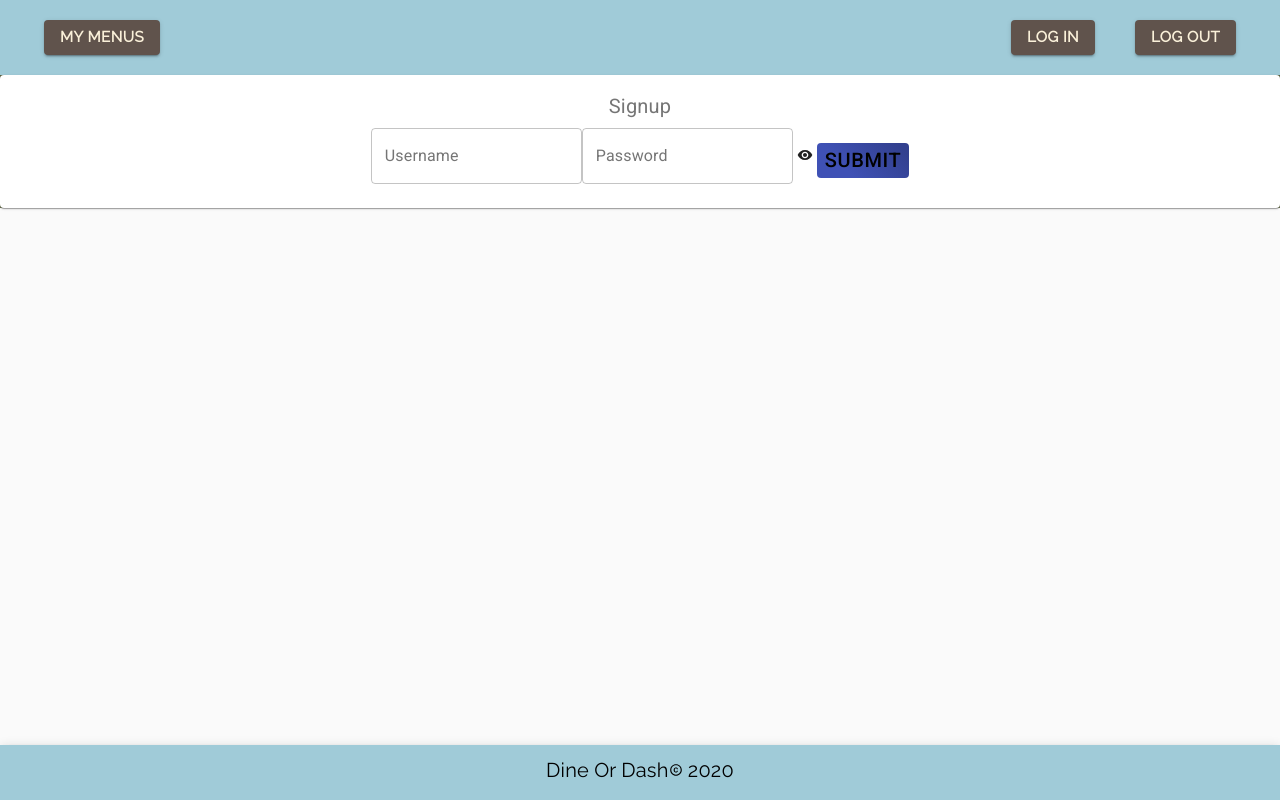
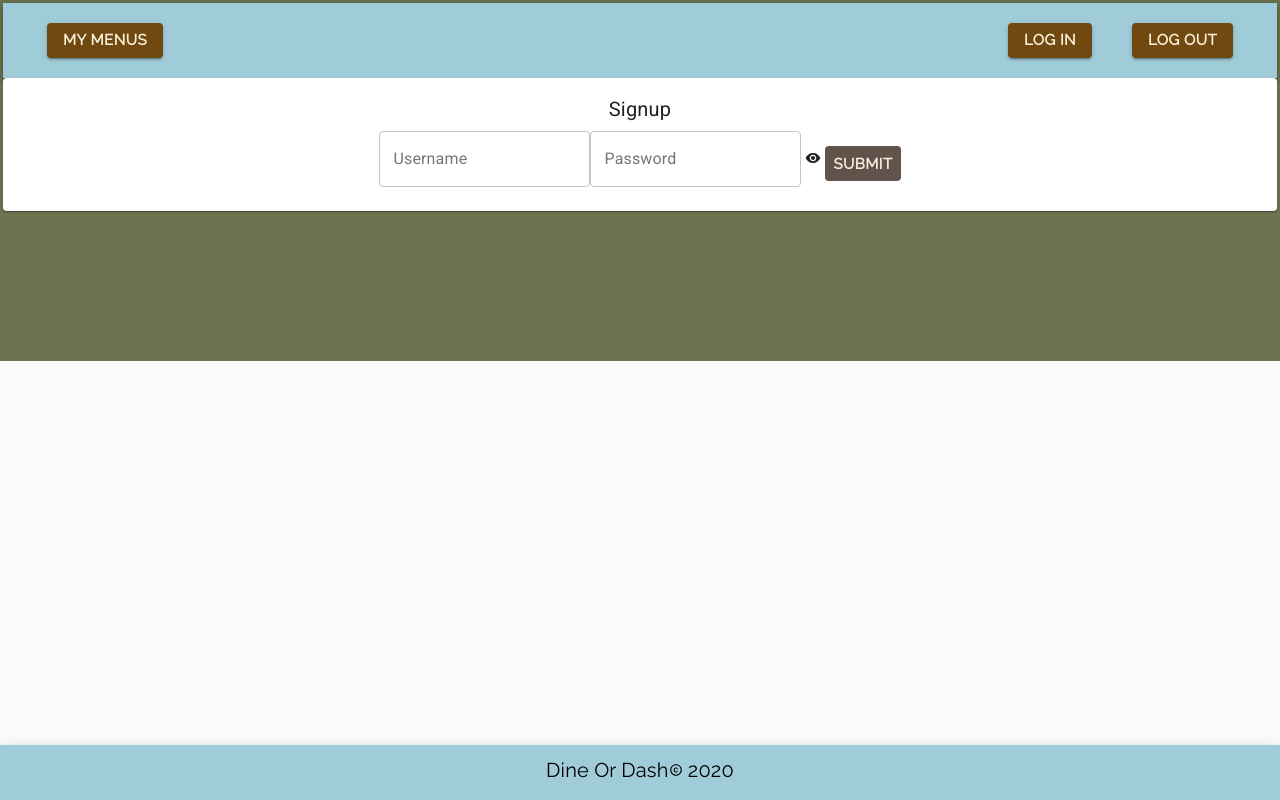
Before and after one commit to kddayhoff/dine-or-dash, a React (Create React App) app in the folder client/: page /signup in a window 1280 px wide. Built offline with nearby package versions, Linux system fonts and the light colour scheme; a web font is replaced by a local one.

Commit message:
login page 'perfected'. For now.

```diff
--- a/client/src/App.js
+++ b/client/src/App.js
@@ -10,8 +10,10 @@ import { BrowserRouter as Router, Route } from 'react-router-dom';
 const styles = {
 	app: {
 	  background: "#6b724e",
-	  backgroundSize: "100%"
-
+	  backgroundSize: "100%",
+	  border: 'solid',
+	  borderBottomWidth: 150,
+	  borderColor: "#6B724e"
 	}
 }
 
@@ -22,7 +24,7 @@ function App() {
 				<React.Fragment>
 					<Router>
 						<CssBaseline />
-						<Navbar />
+						<Navbar  />
 
 						<Route path='/dashboard/' component={Dashboard} />
 						<Route exact path='/signup' component={Signup} />
--- a/client/src/components/Layouts/Navbar.js
+++ b/client/src/components/Layouts/Navbar.js
@@ -10,19 +10,20 @@ import { Redirect} from "react-router-dom";
 import "./index.css"
 
 const fontText =  "Raleway, sans-serif";
+const btnColor = '#704911'
 
 const useStyles = makeStyles((theme) => ({
   root: {
     flexGrow: 1,
   },
   nav: {
-    background: '#a0cbd8',
+    background: '#a0cbd8'
   },
   title: {
     flexGrow: 1,
   },
   btns: {
-    background: '#60534c',
+    background: btnColor,
     color: '#faf0d9',
     fontFamily: fontText,
     fontWeight: 'bold',
@@ -31,7 +32,7 @@ const useStyles = makeStyles((theme) => ({
     margin: 20
   },
   btn1:{
-    background: '#60534c',
+    background: btnColor,
     color: '#faf0d9',
     height: 35,
     fontSize: 15,
--- a/client/src/components/Pages/Login.js
+++ b/client/src/components/Pages/Login.js
@@ -15,7 +15,12 @@ import "./login.css"
 import { useForm } from "react-hook-form";
 // import Signup from '../Signup';
 
+const btnColor = '#704911'
+
 const styles = {
+  container: {
+    background: "#6b724e"
+  },
   cardBackground: {
     background: "#fadb6a",
     align: 'center',
@@ -43,8 +48,7 @@ const styles = {
   },
   submitBtn: {
     fontFamily: "Raleway, sans-serif",
-    textTransfor: 'capitalize',
-    background: '#60534c',
+    background: btnColor,
     color: '#faf0d9',
     fontWeight: 'bold',
     height: 35,
@@ -87,7 +91,7 @@ function Login() {
 }
 
 return (
-  <Container maxWidth="sm" >
+  <Container style={styles.container} maxWidth="sm" >
   <Card style={styles.cardBackground}>
     {loggedin ? <Redirect to={{pathname:"/dashboard/goals"}}/> : null}
     <CardContent>
--- a/client/src/components/Signup.js
+++ b/client/src/components/Signup.js
@@ -12,7 +12,7 @@ import { useForm } from "react-hook-form";
 import {Visibility} from "@material-ui/icons";
 import Axios from 'axios';
 
-const useStyles = makeStyles({
+const styles = {
   root: {
     minWidth: 275,
     justifyContent: 'center'
@@ -26,10 +26,13 @@ const useStyles = makeStyles({
     fontsyle: 'italic'
   },
   btns: {
-    background: 'linear-gradient(45deg, #3f51b5 30%, #32408f 90%)',
-    color: 'black',
+    fontFamily: "Raleway, sans-serif",
+
+    background: '#60534c',
+    color: '#faf0d9',
+    fontWeight: 'bold',
     height: 35,
-    fontSize: 20
+    fontSize: 15
   },
   images:{
     flexDirection:'column'
@@ -41,10 +44,10 @@ const useStyles = makeStyles({
     padding: 20,
     paddingRight:0,
   }
-});
+};
 
 export default function Signup() {
-	const classes = useStyles();
+
   const { register } = useForm();
   const [signupUsername, setsignupUsername] = useState('');
   const [signupPassword, setsignupPassword] = useState('');
@@ -68,10 +71,10 @@ export default function Signup() {
   };
 
   return (
-    <Card className={classes.root}>
+    <Card style={styles.root}>
       {signedIn ? <Redirect to={{pathname:"/"}}/> : null}
-      <CardContent className={classes.card}>
-        <Typography className={classes.title} color="textSecondary" gutterBottom>
+      <CardContent style={styles.card}>
+        <Typography style={styles.title} gutterBottom>
           Signup
         </Typography>
         <form>
@@ -98,7 +101,7 @@ export default function Signup() {
         />
       </FormControl>
       <Visibility className="togglePassword" onClick={togglePasswordVisiblity}/>
-            <Button className= {classes.btns} onClick={signup}>Submit{' '} </Button>
+            <Button style={styles.btns} onClick={signup}>Submit{' '} </Button>
         </Typography>
         </form>
       </CardContent>
```
